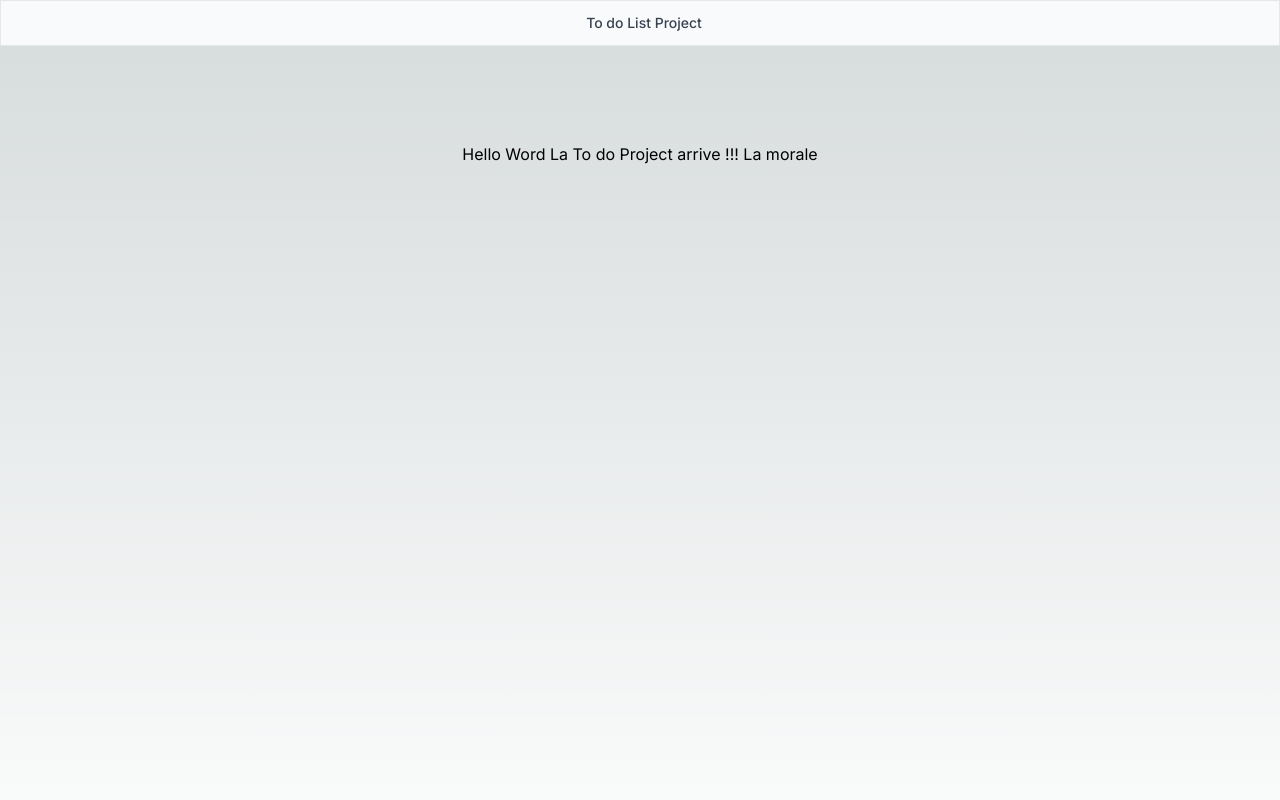
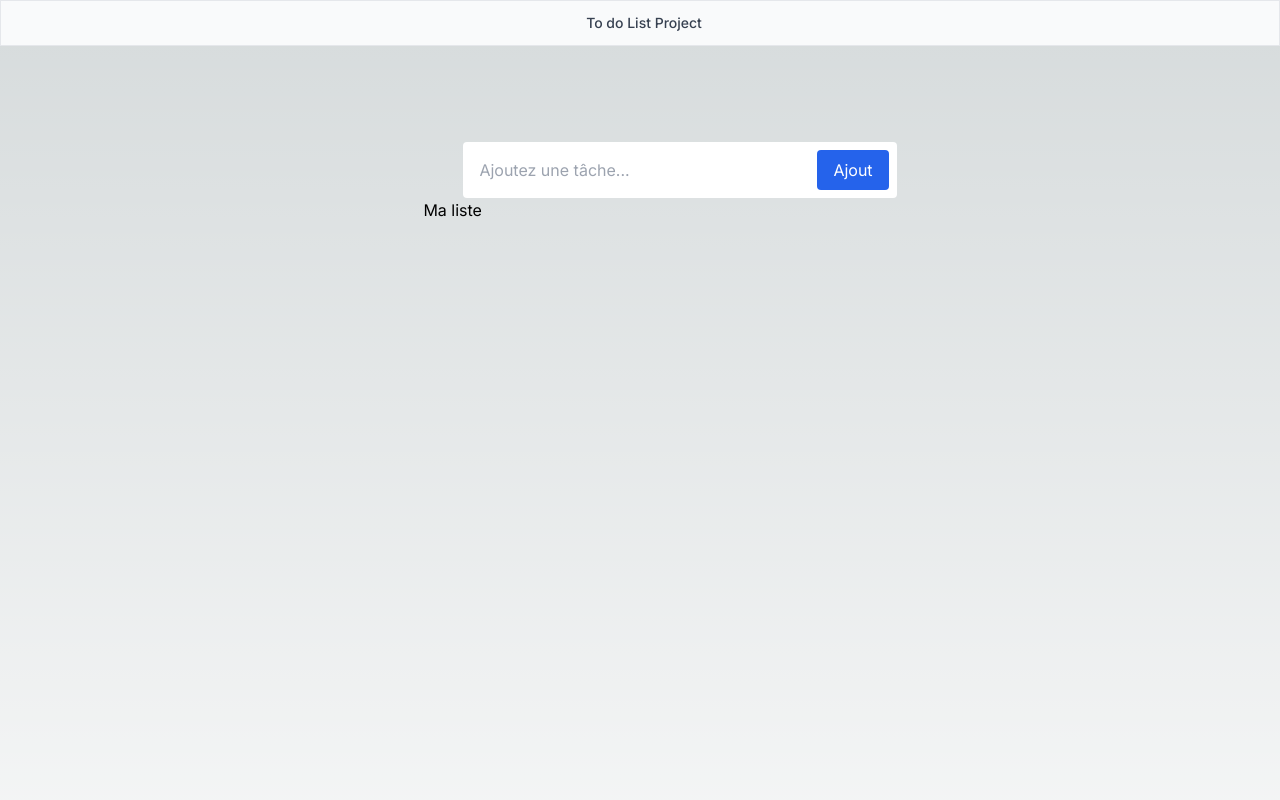
Before and after one commit to Zina07/To-Do-Project, a Next.js app: page / in a window 1280 px wide. Shown: the top 800 px of the page. Built offline with nearby package versions, Linux system fonts and the light colour scheme.

Commit message:
to do liste en wip

```diff
--- a/src/app/page.tsx
+++ b/src/app/page.tsx
@@ -1,14 +1,14 @@
 import Header from "@/components/Header";
 import Footer from "@/components/Footer";
 import Image from "next/image";
+import Todo from "@/components/Todo";
 
 export default function Home() {
   return (
     <>
-
       <Header />
       <main className="flex min-h-screen flex-col items-center justify-between p-24">
-        <p>Hello Word La To do Project arrive !!! La morale</p>
+        <Todo />
       </main>
 
       <Footer />
--- /dev/null
+++ b/src/components/Todo.tsx
@@ -0,0 +1,66 @@
+export default function Todo() {
+  return (
+    // <section className="grid place-items-center p-16 min-h-screen">
+    //   <div className="flex gap-4">
+    //     <div className="flex items-center">
+    <div className="min-h-screen">
+      <div id="liste">
+        <div className="flex w-full mx-10 rounded bg-white">
+          <input
+            className=" w-full border-none bg-transparent px-4 py-1 text-gray-400 outline-none focus:outline-none "
+            type="search"
+            name="search"
+            placeholder="Ajoutez une tâche..."
+          />
+          <button
+            type="add"
+            className="m-2 rounded bg-blue-600 px-4 py-2 text-white"
+            id="plus"
+            type="add"
+            name="ajout"
+          >
+            Ajout
+          </button>
+        </div>
+        <h3> Ma liste</h3>
+        <ul>
+          <li></li>
+        </ul>
+      </div>
+
+      {/* <input
+            id="link-checkbox"
+            type="checkbox"
+            value=""
+            className="w-4 h-4 text-blue-600 bg-gray-100 border-gray-300 rounded focus:ring-blue-500 dark:focus:ring-blue-600 dark:ring-offset-gray-800 focus:ring-2 dark:bg-gray-700 dark:border-gray-600"
+          />
+          <label
+            for="link-checkbox"
+            className="ms-2 text-sm font-medium text-gray-900 dark:text-gray-300"
+          >
+            {" "} */}
+      {/* <a
+              href="#"
+              className="text-blue-600 dark:text-blue-500 hover:underline"
+            >
+              terms and conditions
+            </a> */}
+      {/* </label> */}
+      {/* <!-- Input: Designation [h-12] & min-w-[12rem] --> */}
+      {/* <input
+            className="h-12 min-w-[12rem] rounded-lg border-emerald-500 indent-4 text-emerald-900 shadow-lg focus:outline-none focus:ring focus:ring-emerald-600"
+            type="text"
+            placeholder="Designation"
+          />
+          {/* <!-- Button: Submit [h-12] --> */}
+      {/* <button
+            id="annul"
+            className="h-12 min-w-[8rem] rounded-lg border-2 border-emerald-600 bg-emerald-500 text-emerald-50 shadow-lg hover:bg-emerald-600 focus:outline-none focus:ring focus:ring-emerald-600"
+          >
+            Submit
+          </button> */}
+
+      {/* </section> */}
+    </div>
+  );
+}
```
Also changed, not shown: src/components/page.tsx (renamed from src/app/login/page.tsx).
